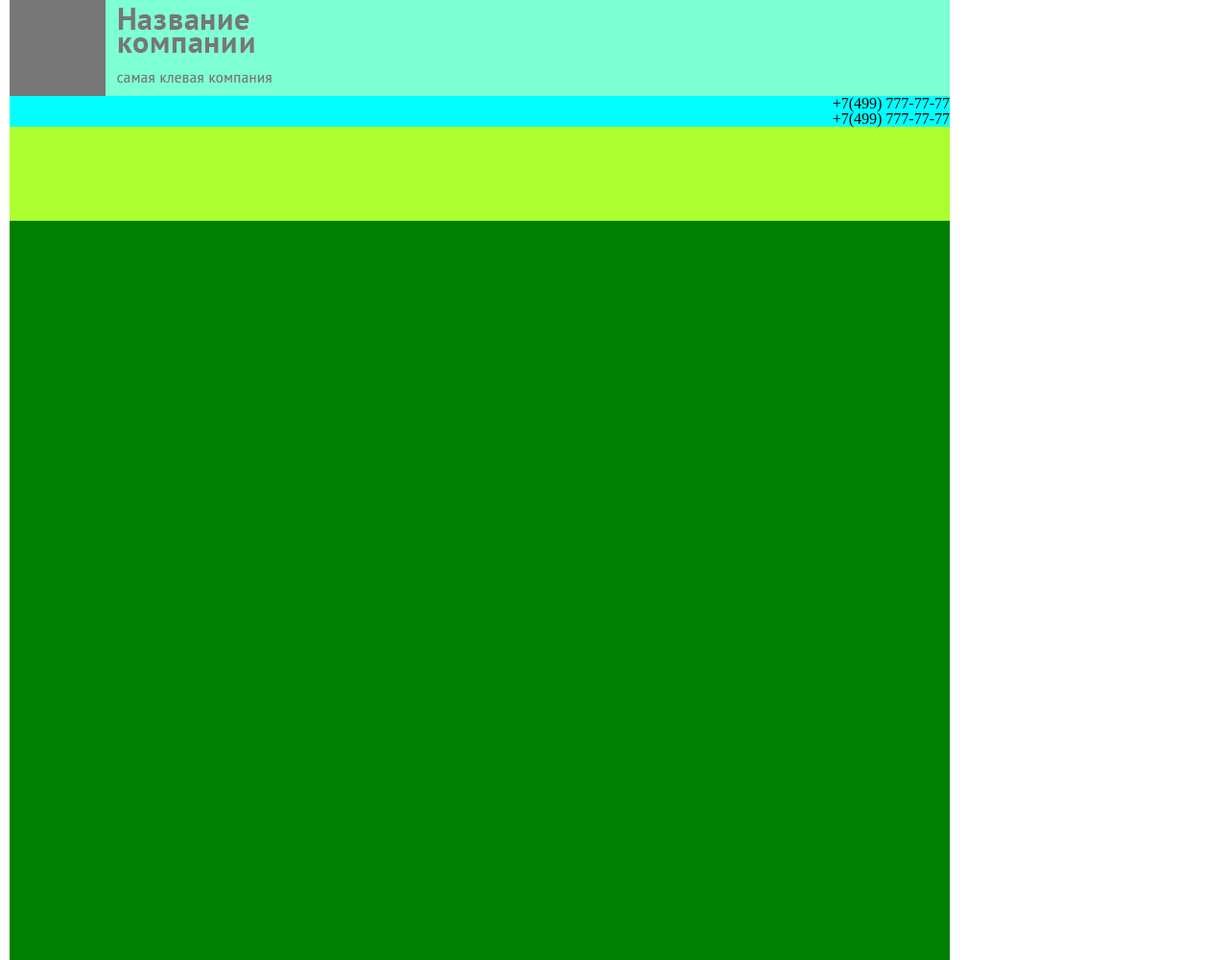
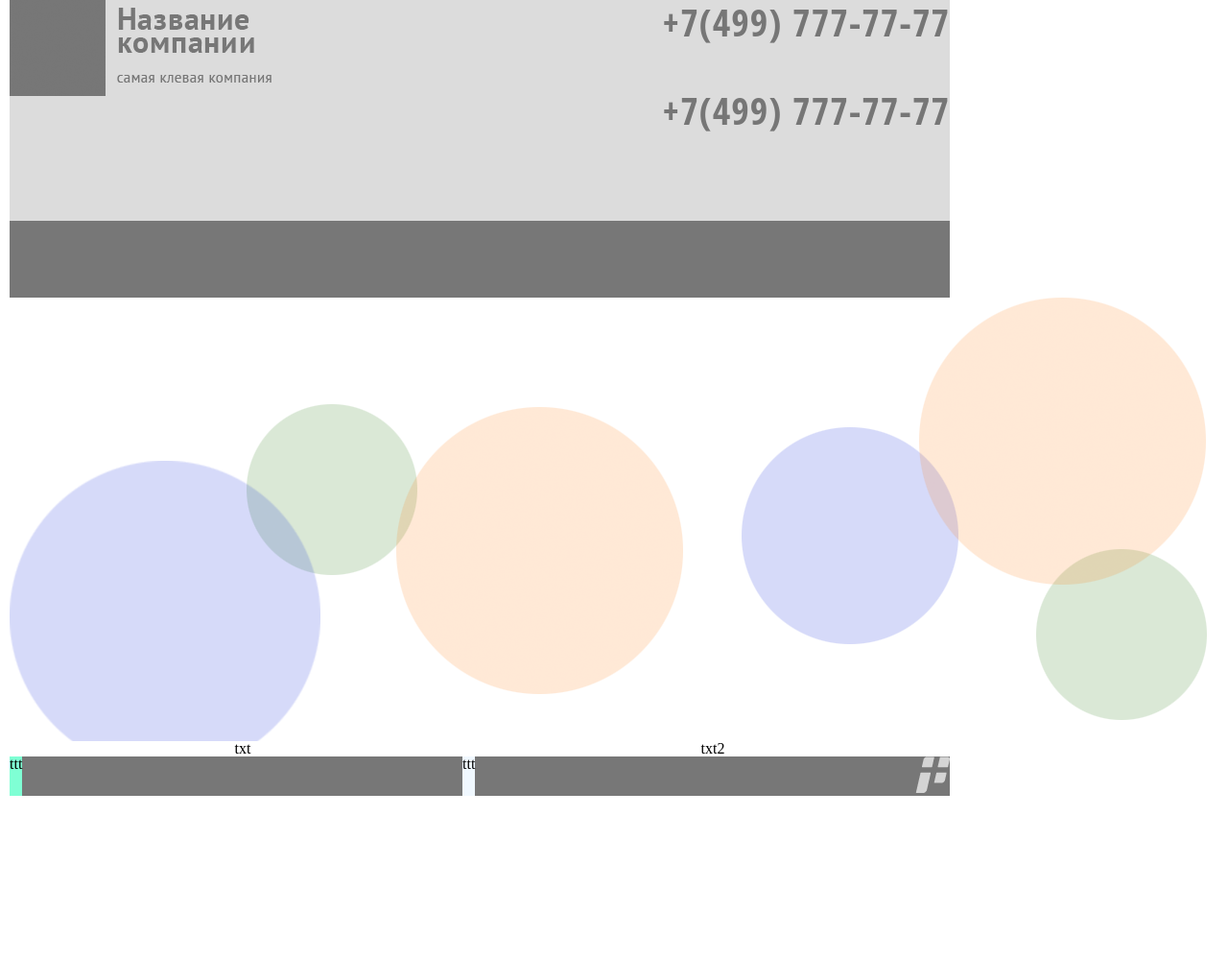
Before and after one commit to YaroslavRom/Second_Project-, a plain HTML site: page index.html in a window 1280 px wide. Shown: the whole page at 96% size. Drawn offline with Linux system fonts and the light colour scheme.

Commit message:
To add text and align blocks

```diff
--- a/css/style.css
+++ b/css/style.css
@@ -1,33 +1,85 @@
-body{
-    margin: 0 auto;
 
-}
 .all-body{
     width: 980px;
     margin-right: 10px;
     margin-left: 10px;
-    background-color: green;
+    background-color: #ffffff;
     display: flex;
-    justify-content: space-around;
     height: 1000px;
+    flex-direction: column;
 
 
 }
 .header-top{
-    background-color:greenyellow;
+    background-color:#dcdcdc;
     height: 230px;
     width:980px;
     display: flex;
-    flex-direction: column;
+    justify-content: space-between;
+
+
+}
+.num-txt{
+    font-family: 'Open Sans Condensed';
+    font-size: 40px;
+    line-height: 46px;
+    font-weight: 300;
+    letter-spacing: 0.025em;
+    color: #767676;
+}
+.header-logo{
+    width: 273px;
+    height: 100px;
+    display: flex;
+    justify-content: center;
 
 }
 .header-left{
-    background-color: aquamarine;
+    background-color: transparent;
     display: flex;
     justify-content: flex-start;
 }
 .header-right{
-    background-color: cyan;
+    background-color: transparent;
     display: flex;
     justify-content: flex-end;
 }
+
+.menu{
+    background-color: #777777;
+    width: 980px;
+    height:80px;
+    display: flex;
+
+}
+ .b_img{
+     display: flex;
+ }
+
+ .mid{
+     display: flex;
+     flex-direction: row;
+     justify-content: space-between;
+     justify-content: space-around;
+     background-color: #ffffff;
+ }
+
+ .footer-b{
+     background-color: #777777;
+     display: flex;
+     justify-content: space-between;
+ }
+ .f-left{
+     background-color: aquamarine;
+ }
+ .f-mid{
+     background-color: aliceblue;
+
+ }
+.f-right{
+    background-color: transparent;
+}
+.b-logo{
+    width: 36px;
+    height: 38px;
+}
--- a/index.html
+++ b/index.html
@@ -19,10 +19,10 @@
             </div>
             <div class="header-right">
                 <div class="header-phone-number">
-                            <ul>
-                                +7(499) 777-77-77
+                    <ul class="num-txt">
+                        <li>+7(499) 777-77-77</li>
                         <br>
-                                +7(499) 777-77-77
+                        <li>+7(499) 777-77-77</li>
                     </ul>
                 </div>
             </div>
@@ -32,7 +32,13 @@
 
     <!--qq Menu -->
     <menu>
+        <div class="menu">
+            <ul>
+                <li>
+                </li>
+            </ul>
 
+        </div>
 
     </menu>
     <!-- qq Menu End -->
@@ -46,12 +52,38 @@
 
     <!--qq Content  -->
     <div class="content">
+        <img src="img/b_img.png" alt="background-img" class="b_img">
 
+        <div class="mid">
+            <div class="left-mid">
+                <div class="mid-block">
+                    <ul>
+                       txt
+                    </ul>
+                </div>
+            </div>
+
+            <div class="right-mid">
+                    <ul>
+                        txt2
+                    </ul>
+            </div>
+        </div>
     </div>
     <!-- qq Content End -->
     <!-- qq Footer -->
     <footer>
-
+            <div class="footer-b">
+                <div class="f-left">
+                    ttt
+                </div>
+                <div class="f-mid">
+                    ttt
+                </div>
+                <div class="f-right">
+                    <img src="img/logo_two.png" class="b-logo">
+                </div>
+            </div>
     </footer>
     <!-- qq Footer End -->
 
```
Also changed, not shown: img/logo_two.png (added). Lines whose indentation alone changed are shown as unchanged.
